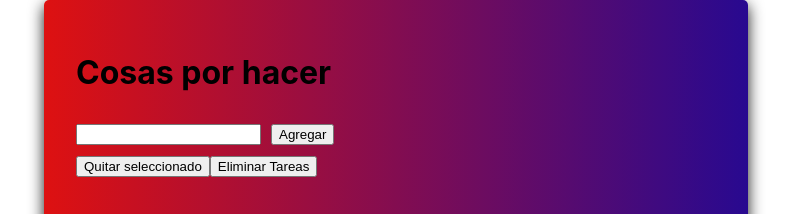
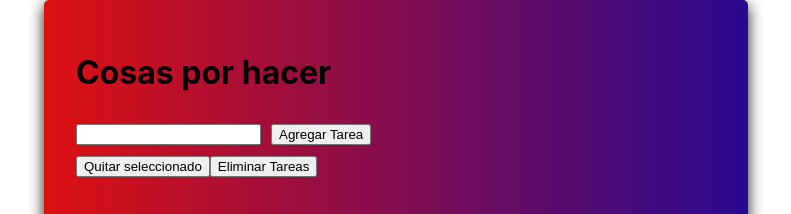
Before and after one commit to Rocha504/TareaReacJS, a React (Create React App) app in the folder reactjsproyect/: page / in a window 1280 px wide. Shown: the top 214 px of the page, without its empty margins (244-1035 px from the left). Built offline with nearby package versions, Linux system fonts and the light colour scheme.

Commit message:
pues ya creo

```diff
--- a/reactjsproyect/src/App.js
+++ b/reactjsproyect/src/App.js
@@ -47,7 +47,7 @@ function App() {
     <form onSubmit={addTarea}>
       <input type="text" value={otraTarea} onChange={(e) => setOtraTarea(e.target.value)}/>
 
-      <button style={{margin:'10px'}} type="submit">Agregar</button>
+      <button style={{margin:'10px'}} type="submit">Agregar Tarea</button>
     </form>
 
     {estado.map((all, indice) => (
```
